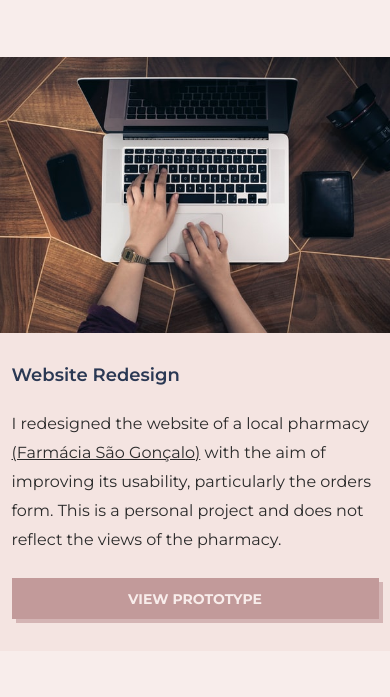
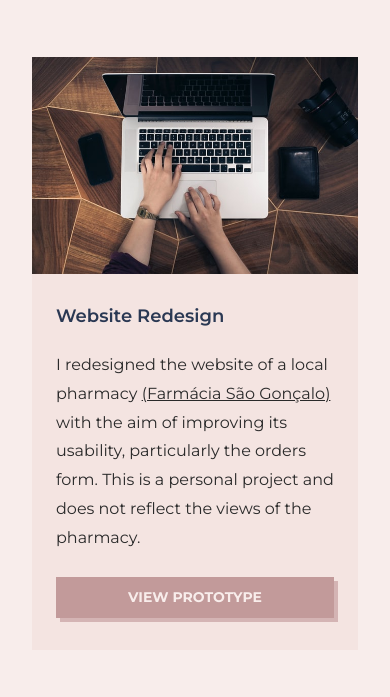
Before and after one commit to catarina-mcs/catarina-mcs.github.io, a website built with Parcel: page src/portfolio.html in a window 390 px wide. Shown: the part 2234-2931 px from the top of the page. Built offline with nearby package versions, Linux system fonts and the light colour scheme; a web font is replaced by a local one.

Commit message:
Fix portfolio cards on mobile

```diff
--- a/src/styles/styles.css
+++ b/src/styles/styles.css
@@ -365,6 +365,7 @@ strong::after {
 
 .card {
     background-color: var(--pink-light);
+    max-width: 100%;
     margin-bottom: 3em;
     display: flex;
     flex-direction: column;
@@ -372,7 +373,6 @@ strong::after {
 
 .card-image {
     width: 100%;
-    min-width: 415px;
     max-width: 100%;
     height: 100%;
     object-fit: cover;
@@ -380,6 +380,7 @@ strong::after {
 }
 
 .card-content {
+    min-width: 55%;
     margin: 0 1.5em;
     flex-shrink: 2;
 }
@@ -462,7 +463,7 @@ strong::after {
 }
 
 .action p {
-    font-size: 1rem;
+    font-size: 0.875rem;
     font-weight: 500;
     text-transform: initial;
     line-height: 1.8;
@@ -493,6 +494,7 @@ strong::after {
     }
 
     .action p {
+        font-size: 1rem;
         max-width: 135px;
         margin-bottom: 1.5em;
     }
```
